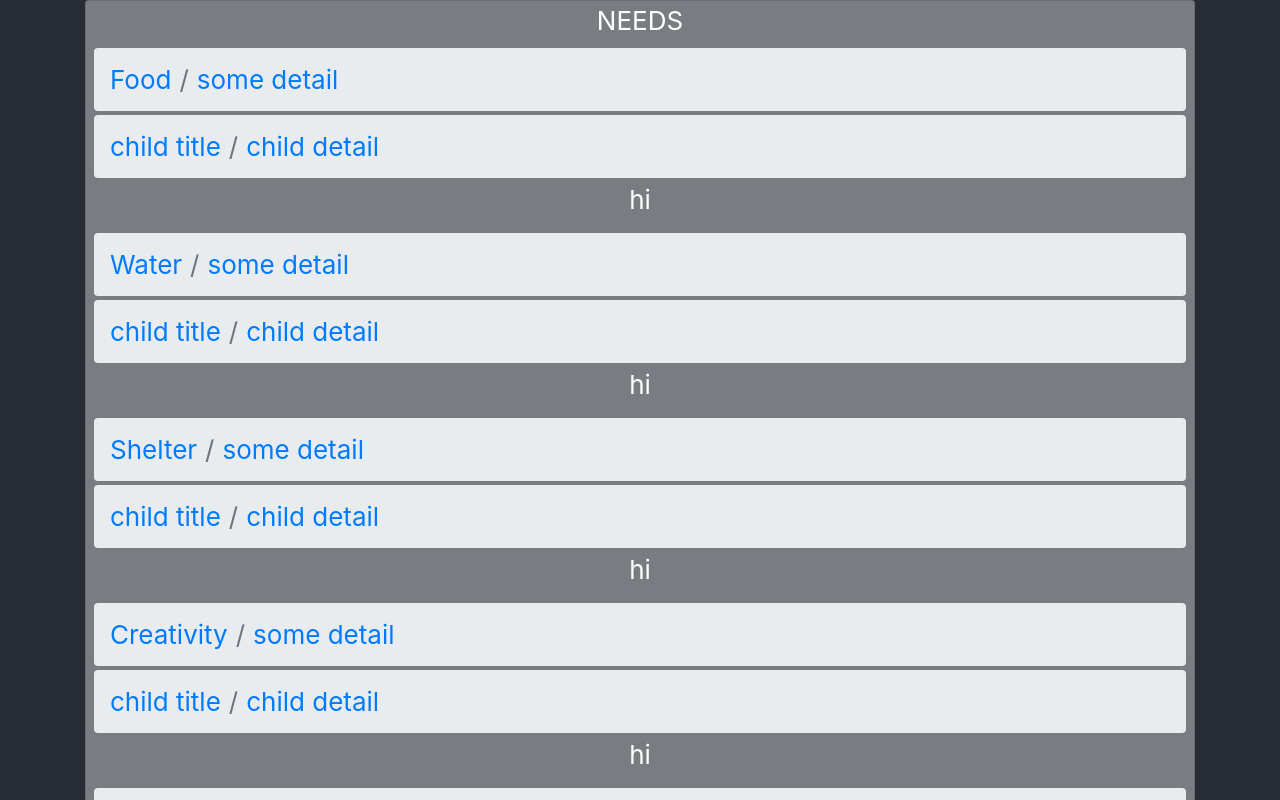
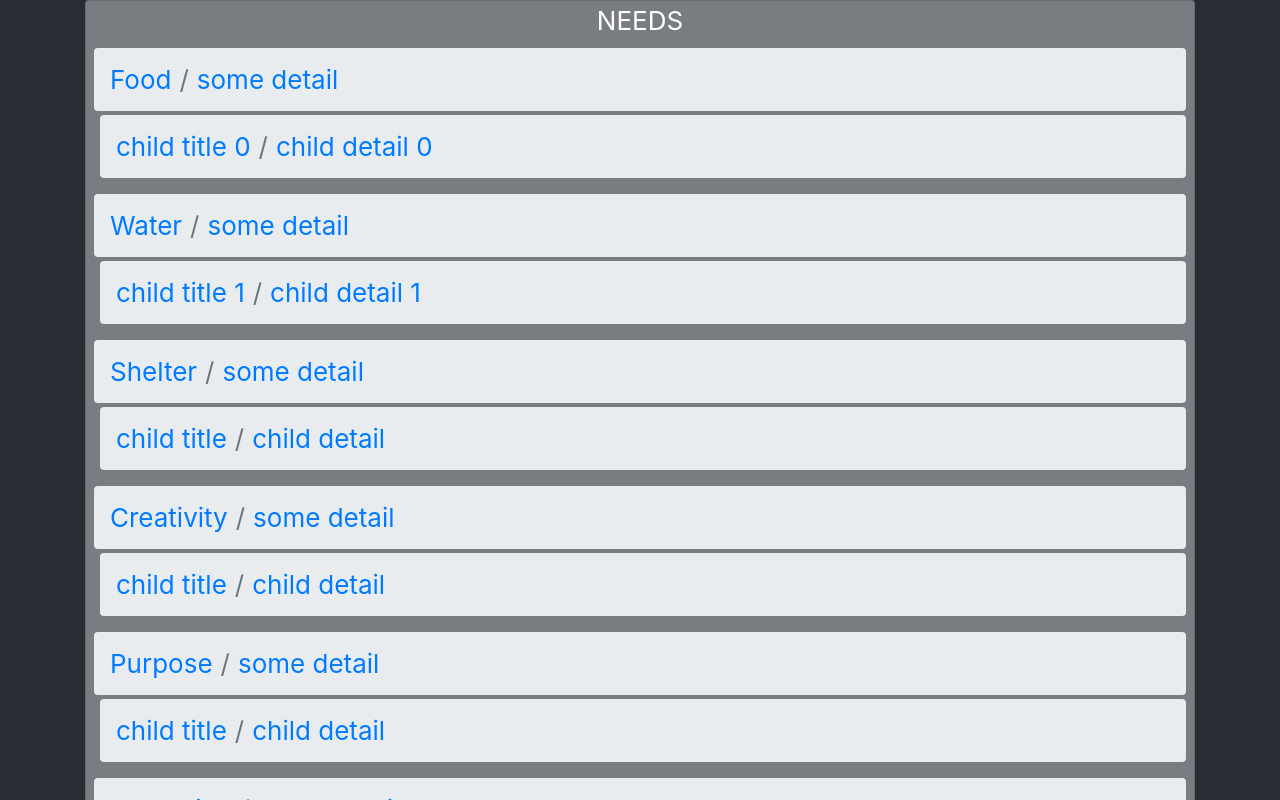
Before and after one commit to stevedoty/crud-app, a React (Create React App) app: page / in a window 1280 px wide. Shown: the top 800 px of the page. Built offline with nearby package versions, Linux system fonts and the light colour scheme.

Commit message:
edit css

```diff
--- a/src/components/Note.js
+++ b/src/components/Note.js
@@ -23,15 +23,14 @@ let Note = (note) => {
         <Breadcrumb.Item>{note.title}</Breadcrumb.Item>
         <Breadcrumb.Item>{note.details[0]}</Breadcrumb.Item>
       </Breadcrumb>
-      <Breadcrumb style={{padding:"2px" }}>
-        <Breadcrumb.Item>{note.children[0].childTitle}</Breadcrumb.Item>
-        <Breadcrumb.Item>{note.children[0].childDetail}</Breadcrumb.Item>
-      </Breadcrumb>
-
-        {note.children.map((child, i)=>{
-          return <>{"hi"}</>
-        })}
-
+      {note.children.map((child, j)=>{
+        return(
+          <Breadcrumb key={j} style={{padding:"2px", marginLeft:"6px" }}>
+            <Breadcrumb.Item>{child.childTitle}</Breadcrumb.Item>
+            <Breadcrumb.Item>{child.childDetail}</Breadcrumb.Item>
+          </Breadcrumb>
+        )
+      })}
     </Card>
   )
 }
--- a/src/components/Organizer.js
+++ b/src/components/Organizer.js
@@ -24,6 +24,7 @@ function Organizer({state}) {
         }}>
         {db[0].noteTitle}
         {db[0].notes.map((note, {children}, i)=>{
+          console.log(i);
           return <Note key={i} {...note}/>
         })}
       </Card>
--- a/src/reducers/index.js
+++ b/src/reducers/index.js
@@ -13,8 +13,8 @@ const initialState = {
             ],
             children:[
               {
-                childTitle:"child title",
-                childDetail:"child detail"
+                childTitle:"child title 0",
+                childDetail:"child detail 0"
               }
             ]
           },
@@ -25,8 +25,8 @@ const initialState = {
             ],
             children:[
               {
-                childTitle:"child title",
-                childDetail:"child detail"
+                childTitle:"child title 1",
+                childDetail:"child detail 1"
               }
             ],
           },
```
